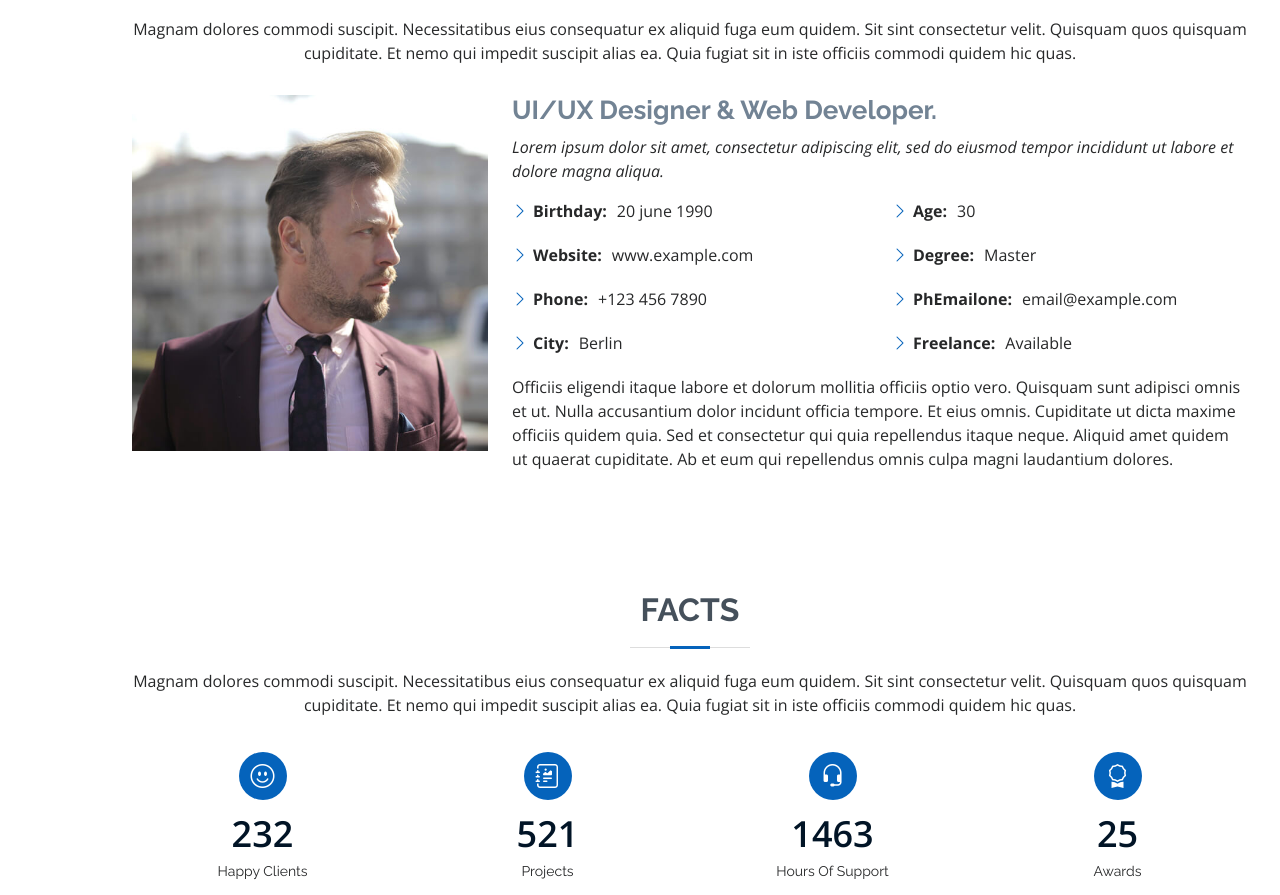
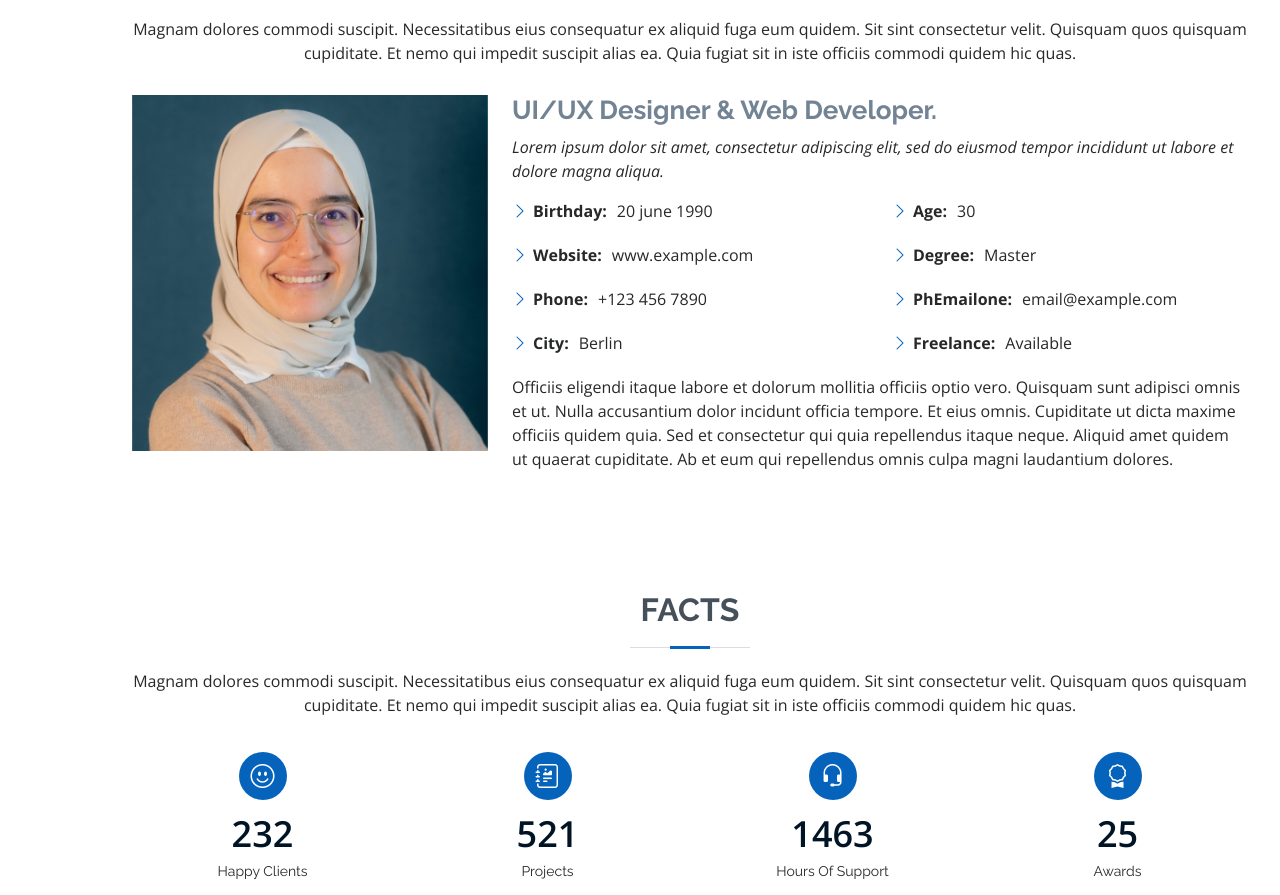
Before and after one commit to Aynuur/Aynuur.github.io, a plain HTML site: page index.html in a window 1280 px wide. Shown: the part 921-1816 px from the top of the page. Drawn offline with nearby package versions, Linux system fonts and the light colour scheme; files whose address does not match are found by name.

Commit message:
foto degistirmek istiyorum

```diff
--- a/index.html
+++ b/index.html
@@ -85,7 +85,7 @@
 
         <div class="row">
           <div class="col-lg-4">
-            <img src="assets/img/profile-img.jpg" class="img-fluid" alt="">
+            <img src="C:\Users\aynur\OneDrive\Masaüstü\Aynuur.github.io\assets\img\portfolio\yeni_profil.jpg" class="img-fluid" alt="">
           </div>
           <div class="col-lg-8 pt-4 pt-lg-0 content">
             <h3>UI/UX Designer &amp; Web Developer.</h3>
```
